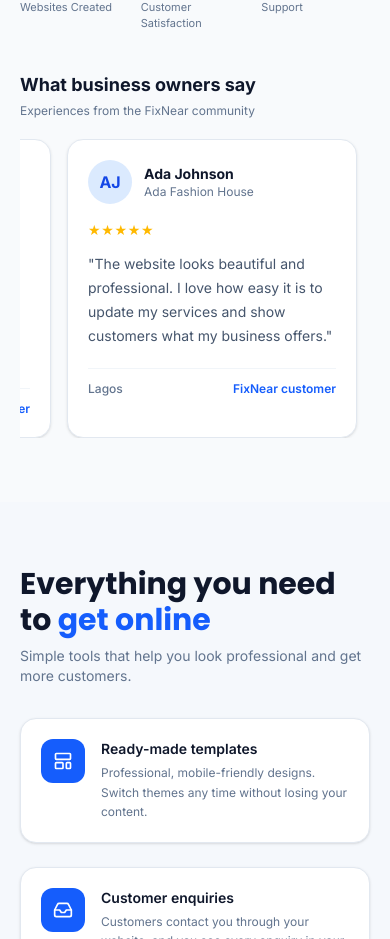
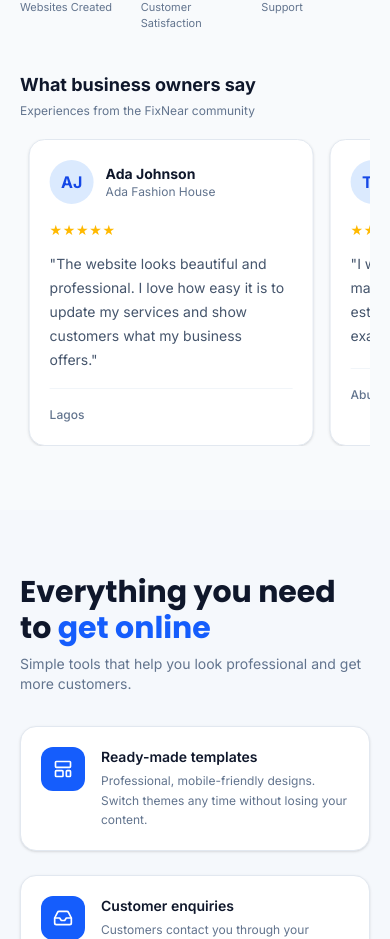
Before and after one commit to GabrielClifford/fixnear, a Next.js app: page / in a window 390 px wide. Shown: the part 4854-5793 px from the top of the page. Built offline with nearby package versions, Linux system fonts and the light colour scheme.

Commit message:
Fix automatic reviews scrolling on mobile

```diff
--- a/components/ReviewsMarquee.tsx
+++ b/components/ReviewsMarquee.tsx
@@ -4,7 +4,6 @@ type Review = {
   business: string;
   location: string;
   review: string;
-  rating: number;
   initials: string;
 };
 
@@ -13,61 +12,49 @@ const reviews: Review[] = [
     name: "Emeka Okafor",
     business: "Emeka Electrical Services",
     location: "Port Harcourt",
-    review:
-      "FixNear made it easy for my customers to find my electrical services online. I now have a professional website without knowing how to code.",
-    rating: 5,
+    review: "FixNear made it easy for my customers to find my electrical services online. I now have a professional website without knowing how to code.",
     initials: "EO",
   },
   {
     name: "Ada Johnson",
     business: "Ada Fashion House",
     location: "Lagos",
-    review:
-      "The website looks beautiful and professional. I love how easy it is to update my services and show customers what my business offers.",
-    rating: 5,
+    review: "The website looks beautiful and professional. I love how easy it is to update my services and show customers what my business offers.",
     initials: "AJ",
   },
   {
     name: "Tunde Bamidele",
     business: "Tunde Cleaning Services",
     location: "Abuja",
-    review:
-      "I wanted something that would make my business look more established. FixNear delivered exactly that. The process was surprisingly simple.",
-    rating: 5,
+    review: "I wanted something that would make my business look more established. FixNear delivered exactly that.",
     initials: "TB",
   },
   {
     name: "Chiamaka Eze",
     business: "Chiamaka Interiors",
     location: "Enugu",
-    review:
-      "I was impressed by the different templates. I could choose a design that actually represents my business and customize it myself.",
-    rating: 5,
+    review: "I was impressed by the different templates. I could choose a design that actually represents my business.",
     initials: "CE",
   },
   {
     name: "Ibrahim Musa",
     business: "Musa Plumbing Solutions",
     location: "Kano",
-    review:
-      "Having my own website makes it easier to show people my work. I can simply share my website link whenever someone asks about my services.",
-    rating: 5,
+    review: "Having my own website makes it easier to show people my work. I can simply share my website link.",
     initials: "IM",
   },
   {
     name: "Chinedu Williams",
     business: "CW Construction",
     location: "Port Harcourt",
-    review:
-      "The design is clean, mobile-friendly and professional. I especially like how everything works properly on phones.",
-    rating: 5,
+    review: "The design is clean, mobile-friendly and professional. I especially like how everything works properly on phones.",
     initials: "CW",
   },
 ];
 
 function ReviewCard({ review }: { review: Review }) {
   return (
-    <article className="w-[290px] sm:w-[330px] shrink-0 rounded-2xl border border-slate-200 bg-white p-5 shadow-sm">
+    <article className="w-[285px] sm:w-[330px] shrink-0 rounded-2xl border border-slate-200 bg-white p-5 shadow-sm">
       <div className="flex items-center gap-3">
         <div className="flex h-11 w-11 shrink-0 items-center justify-center rounded-full bg-blue-100 font-bold text-blue-700">
           {review.initials}
@@ -83,23 +70,17 @@ function ReviewCard({ review }: { review: Review }) {
         </div>
       </div>
 
-      <div
-        className="mt-4 text-sm tracking-wider text-amber-400"
-        aria-label={`${review.rating} out of 5 stars`}
-      >
-        {"★".repeat(review.rating)}
+      <div className="mt-4 text-sm tracking-wider text-amber-400">
+        ★★★★★
       </div>
 
       <p className="mt-3 min-h-[100px] text-sm leading-6 text-slate-600">
         "{review.review}"
       </p>
 
-      <div className="mt-4 flex items-center justify-between border-t border-slate-100 pt-3">
+      <div className="mt-4 border-t border-slate-100 pt-3">
         <span className="text-xs font-medium text-slate-500">
           {review.location}
-        </span>
-        <span className="text-xs font-semibold text-blue-600">
-          FixNear customer
         </span>
       </div>
     </article>
@@ -109,30 +90,32 @@ function ReviewCard({ review }: { review: Review }) {
 export default function ReviewsMarquee() {
   return (
     <div className="w-full min-w-0 overflow-hidden">
-      <div className="reviews-track flex w-max gap-4">
-        <div className="flex shrink-0 gap-4">
-          {reviews.map((review, index) => (
-            <ReviewCard key={`${review.name}-${index}`} review={review} />
-          ))}
-        </div>
-
-        <div className="flex shrink-0 gap-4" aria-hidden="true">
-          {reviews.map((review, index) => (
-            <ReviewCard key={`duplicate-${index}`} review={review} />
-          ))}
-        </div>
+      <div className="reviews-track flex w-max gap-0">
+        {[0, 1].map((group) => (
+          <div
+            key={group}
+            className="flex shrink-0 gap-4 pr-4"
+            aria-hidden={group === 1}
+          >
+            {reviews.map((review, index) => (
+              <ReviewCard
+                key={`${group}-${index}`}
+                review={review}
+              />
+            ))}
+          </div>
+        ))}
       </div>
 
       <style>{`
         .reviews-track {
-          animation: reviews-scroll 48s linear infinite;
+          animation: fixnear-scroll 42s linear infinite !important;
+          animation-play-state: running !important;
+          will-change: transform;
+          touch-action: pan-y;
         }
 
-        .reviews-track:hover {
-          animation-play-state: paused;
-        }
-
-        @keyframes reviews-scroll {
+        @keyframes fixnear-scroll {
           from {
             transform: translateX(0);
           }
@@ -140,12 +123,6 @@ export default function ReviewsMarquee() {
             transform: translateX(-50%);
           }
         }
-
-        @media (prefers-reduced-motion: reduce) {
-          .reviews-track {
-            animation: none;
-          }
-        }
       `}</style>
     </div>
   );
```
